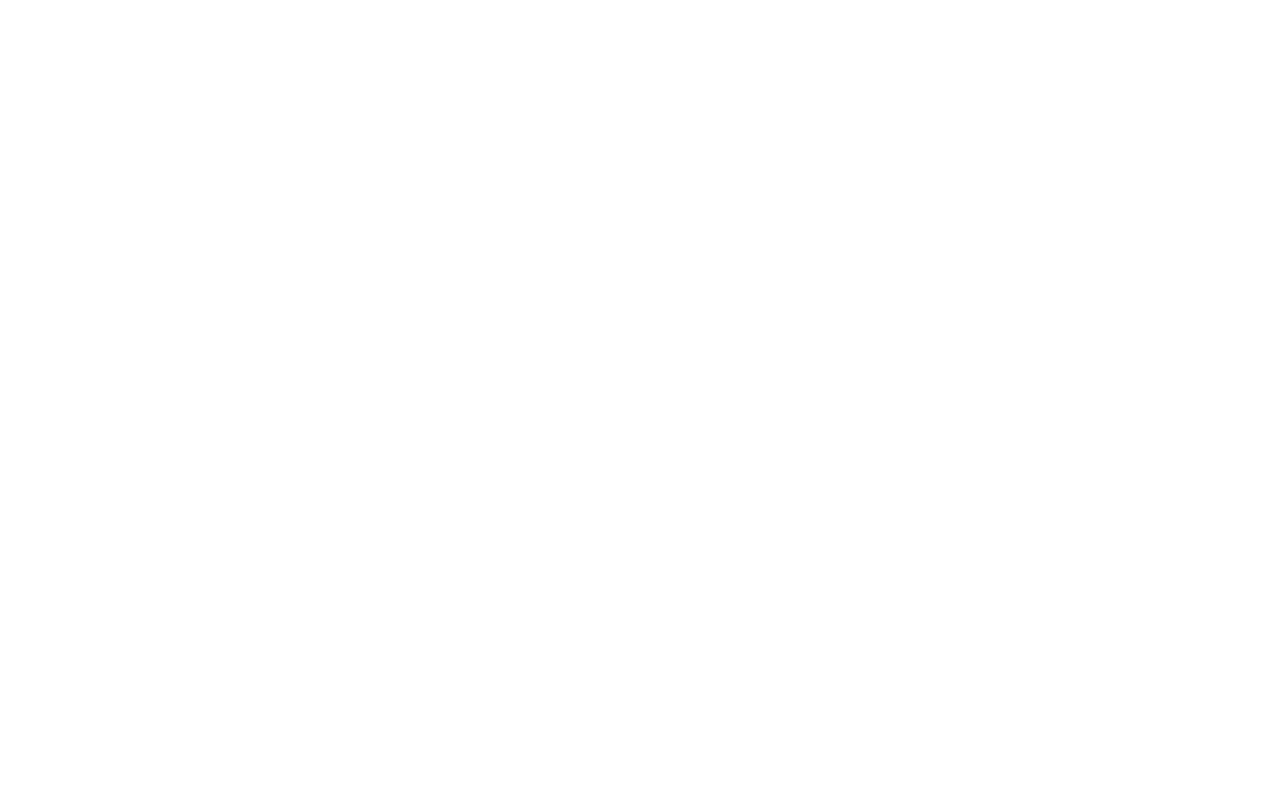
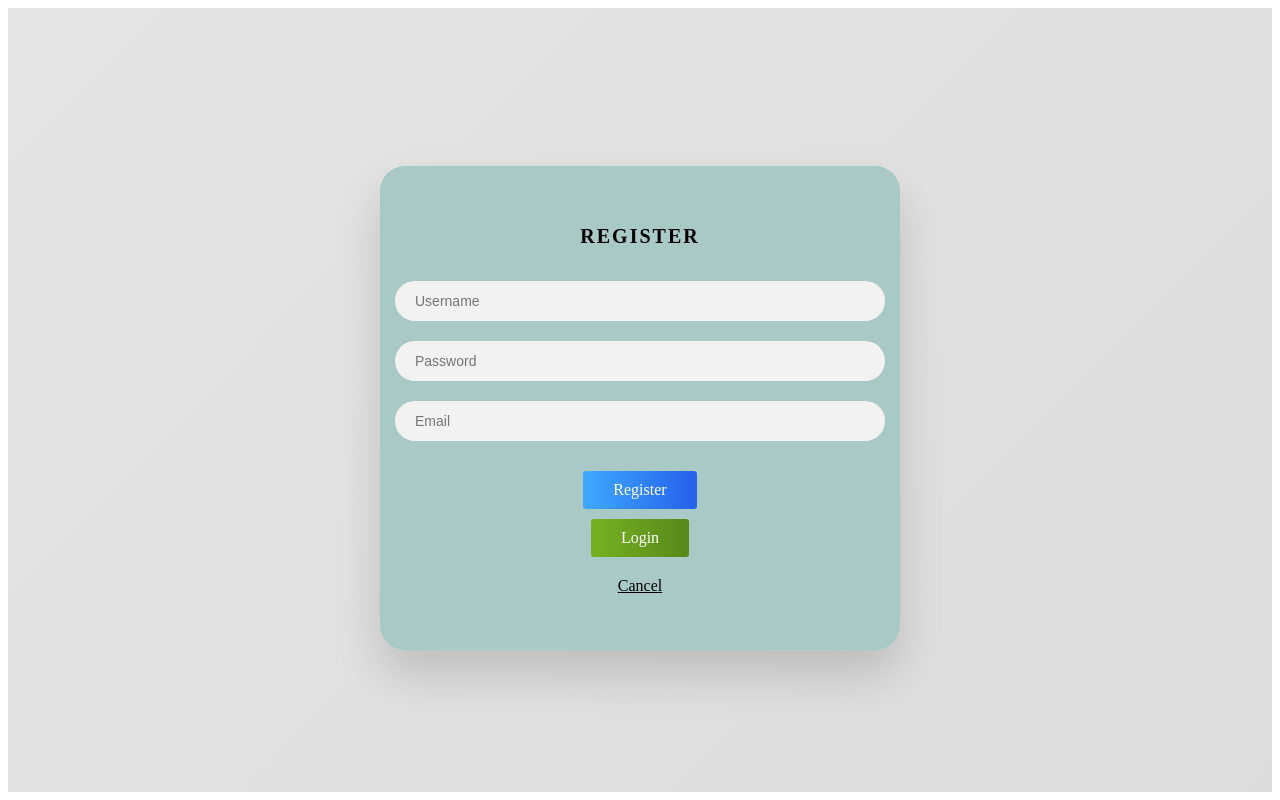
Before and after one commit to PhanNTSon/fe_project_management_app, a React (Vite) app: page /register in a window 1280 px wide. Built offline with nearby package versions, Linux system fonts and the light colour scheme.

Commit message:
[Add] add content and CSS for Register Page

```diff
--- a/src/pages/LoginPage/LoginPage.jsx
+++ b/src/pages/LoginPage/LoginPage.jsx
@@ -12,7 +12,7 @@
                 <div id="login-box">
                     <h1>Login</h1>
                     <input type="text" placeholder="Username" />
-                    <input type="text" placeholder="Password" />
+                    <input type="password" placeholder="Password" />
                     <div className="button-group">
                         <CusButton
                             color="gradient-blue-button"
--- a/src/pages/RegisterPage/RegisterPage.css
+++ b/src/pages/RegisterPage/RegisterPage.css
@@ -0,0 +1,82 @@
+#register-page {
+    position: relative;
+    width: 100%;
+    min-height: 100vh;
+    overflow: hidden;
+}
+
+/* ===== LAYER ===== */
+
+#register-page .layer {
+    position: absolute;
+    inset: 0;
+}
+
+/* ===== BACKGROUND ===== */
+
+#background {
+    z-index: 0;
+    background: linear-gradient(135deg, #e5e5e5, #dcdcdc);
+}
+
+/* ===== CENTER LAYER ===== */
+
+#register-box-container {
+    z-index: 1;
+    display: flex;
+    justify-content: center;
+    align-items: center;
+}
+
+/* ===== REGISTER BOX ===== */
+
+#register-box {
+    width: 450px;
+    padding: 45px 35px;
+    background-color: #a9c9c7;
+    border-radius: 25px;
+    box-shadow: 0 25px 45px rgba(0, 0, 0, 0.15);
+
+    display: flex;
+    flex-direction: column;
+    align-items: center;
+    gap: 20px;
+}
+
+#register-box h1 {
+    font-size: 20px;
+    font-weight: 600;
+    letter-spacing: 2px;
+}
+
+/* ===== INPUT ===== */
+
+#register-box input {
+    width: 100%;
+    padding: 12px 20px;
+    border-radius: 25px;
+    border: none;
+    outline: none;
+    font-size: 14px;
+    background: #f2f2f2;
+}
+
+/* ===== BUTTON GROUP ===== */
+
+.button-group {
+    width: 100%;
+    display: flex;
+    flex-direction: column;
+    align-items: center;
+    gap: 10px;
+    margin-top: 10px;
+}
+
+.login-link {
+    background: none;
+    border: none;
+    font-size: 14px;
+    text-decoration: underline;
+    cursor: pointer;
+    color: black;
+}
--- a/src/pages/RegisterPage/RegisterPage.jsx
+++ b/src/pages/RegisterPage/RegisterPage.jsx
@@ -1,5 +1,46 @@
-export default function RegisterPage(){
+import CusButton from "../../components/CusButton/CusButton"
+import { useNavigate } from "react-router-dom"
+import "./RegisterPage.css"
+
+export default function RegisterPage() {
+
+    const navigate = useNavigate();
+
     return (
-        <></>
+        <div id="register-page">
+            <div className="layer" id="background"></div>
+
+            <div className="layer" id="register-box-container">
+                <div id="register-box">
+                    <h1>REGISTER</h1>
+
+                    <input type="text" placeholder="Username" />
+                    <input type="password" placeholder="Password" />
+                    <input type="email" placeholder="Email" />
+
+                    <div className="button-group">
+                        <CusButton
+                            color="gradient-blue-button"
+                            label="Register"
+                            onClick={() => { }}
+                            loading={false}
+                        />
+
+                        <CusButton
+                            color="gradient-green-button"
+                            label="Login"
+                            onClick={() => navigate("/login")}
+                            loading={false}
+                        />
+
+                        <CusButton
+                            color="cancel-button"
+                            label="Cancel"
+                            onClick={() => navigate("/")}
+                        />
+                    </div>
+                </div>
+            </div>
+        </div>
     )
 }
```
